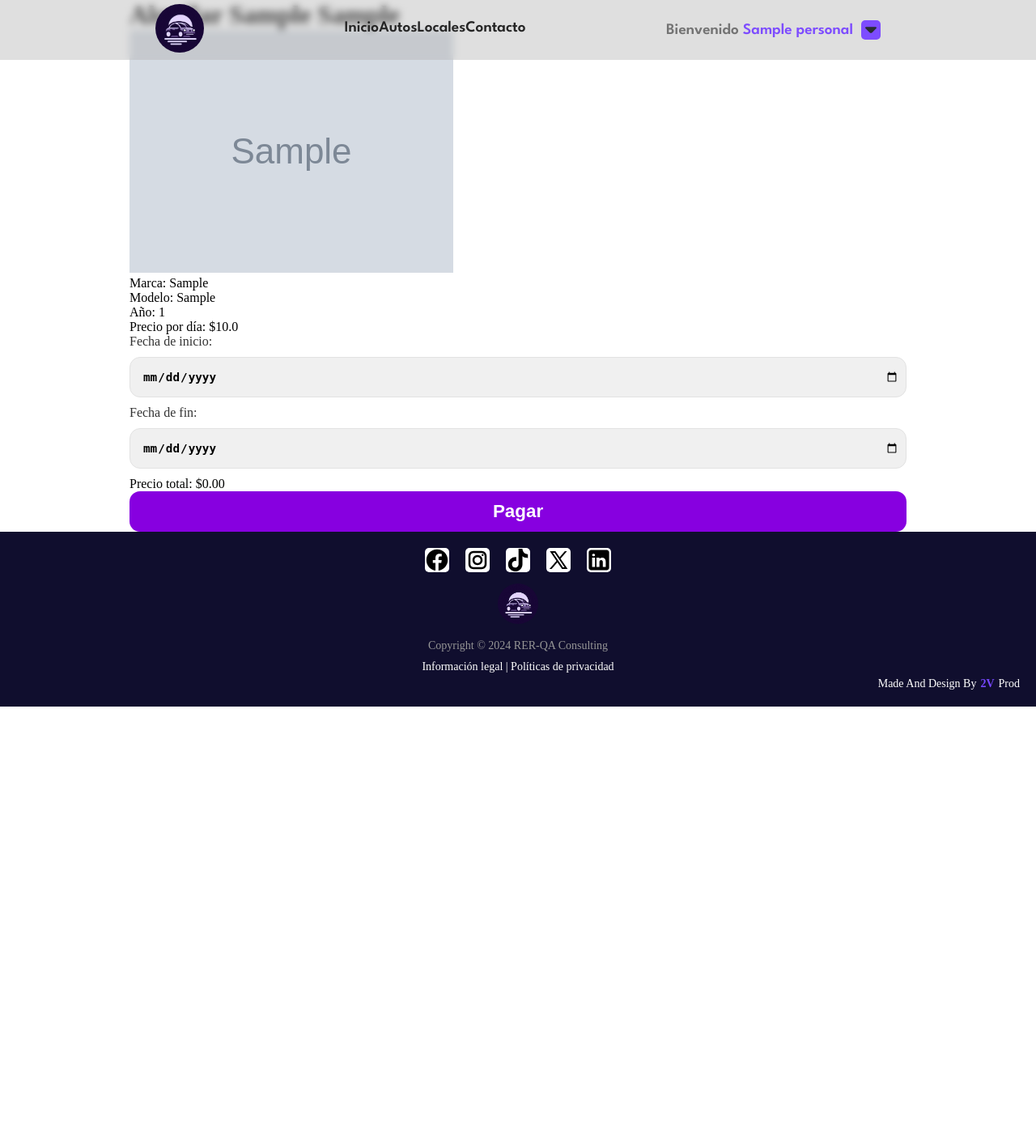
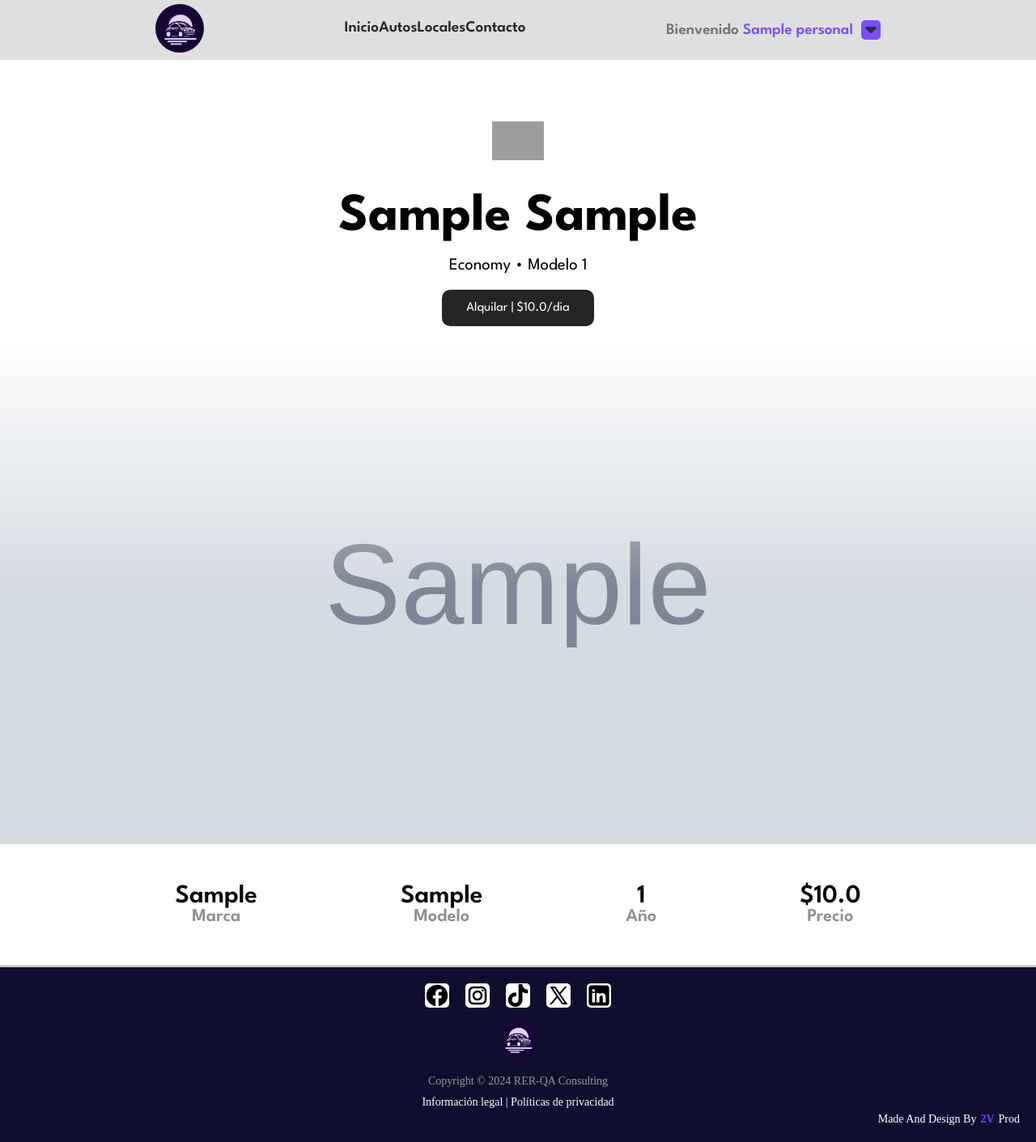
Before and after one commit to ReizoVC/RentalMove-Flask, a Flask app: page /alquilar/1 in a window 1280 px wide. Shown: the whole page at 81% size. Before the commit the page ends 873 px from the top, so only its background shows below. Run offline with Flask 3, Linux system fonts and the light colour scheme; a user stored in the database is signed in; tables that the repository leaves empty hold one stand-in row (values such as "Sample post"); grey boxes marked "Sample" are stand-in pictures; some libraries are stand-ins or nearby versions; some web fonts are replaced; grey boxes are pictures that could not be loaded.

Commit message:
Rutas y Alquiler-Style

```diff
--- a/static/css/styles.css
+++ b/static/css/styles.css
@@ -810,3 +810,152 @@ form button:hover {
 .btn-alquilar_card-catalogo:hover{
   background-color: #5d38c2;
 }
+
+/* Aluiler Autos Inicio */
+
+.main_alquilar_auto{
+  margin-top: 150px;
+  font-family: "League Spartan", serif;
+  width: 100% !important;
+}
+
+.alquiler_Auto-Logo{
+  width: 64px;
+  margin: 0 0 30px 0;
+}
+
+.topInfo-Rent{
+  width: 100%;
+  display: flex;
+  flex-direction: column;
+  align-items: center;
+  h1{
+      font-size: 4.1rem;
+      margin: 10px 0;
+  }
+  p{
+      font-size: 1.3rem;
+      margin: 10px 0 20px 0;
+  }
+}
+
+.alquiler_Btn{
+  padding: 15px 30px;
+  background-color: #252525;
+  color: #fff;
+  border-radius: 10px;
+}
+
+.autoImage_AlquilerContainer {
+  width: 100%;
+  height: 640px;
+  position: relative;
+  z-index: 2;
+}
+
+.autoImage_AlquilerContainer::before {
+  content: "";
+  position: absolute;
+  top: 0;
+  left: 0;
+  width: 100%;
+  height: 100%;
+  background: linear-gradient(rgb(255, 255, 255) 2.05983%, rgba(255, 255, 255, 0) 50.2621%);
+  z-index: 3;
+}
+
+.autoImage_Alquiler {
+  width: 100%;
+  height: 100%;
+  object-fit: cover;
+  object-position: center;
+  position: relative;
+  z-index: 1;
+}
+
+.carInfo_Alquiler{
+  width: 80%;
+  margin: 0 auto;
+  display: flex;
+  justify-content: space-around;
+  padding: 50px 0;
+  p{
+      display: flex;
+      flex-direction: column;
+      align-items: center;
+      font-size: 2em;
+      font-weight: 600;
+
+  }
+  span{
+      font-size: .7em !important;
+      color: #8f8f8f;
+  }
+}
+
+dialog{
+
+  justify-content: center;
+  align-items: center;
+  flex-direction: column;
+  height: 100vh;
+  width: 100vw;
+  margin: 0;
+  border: none;
+  background-color: rgba(102, 102, 102, 0.5);
+  backdrop-filter: blur(5px);
+  position: fixed;
+  top: 0;
+  font-family: "League Spartan", sans-serif;
+  z-index: 99;
+}
+
+.modal-content{
+  background-color: #fff;
+  padding: 30px;
+  border-radius: 10px;
+  width: 40%;
+  position: relative;
+  h4{
+      font-size: 2em;
+  }
+  form{
+      display: flex;
+      flex-direction: column;
+      width: 90%;
+      margin: 30px auto;
+      gap: 15px;
+      font-size: 1.3em;
+      font-weight: 600;
+  }
+  input{
+      padding: 10px;
+      font-size: 1em;
+  }
+}
+
+.modal-btn_alquiler{
+  color: #fff;
+  background-color: #000;
+  border: none;
+  border-radius: 10px;
+  font-size: 1em;
+  font-weight: 600;
+}
+
+.modal-btn_alquiler:hover{
+  background-color: #3f3f3f !important;
+  transition: .5s;
+}
+
+.modal-close {
+  position: absolute;
+  top: 10px;
+  right: 10px;
+  background: none;
+  border: none;
+  font-size: 24px;
+  cursor: pointer;
+}
+
+/* Aluiler Autos Fin */
--- /dev/null
+++ b/static/js/alquiler.js
@@ -0,0 +1,38 @@
+document.addEventListener('DOMContentLoaded', function() {
+    const form = document.querySelector('form[data-precio-dia]');
+    const fechaInicioInput = document.getElementById('fecha_inicio');
+    const fechaFinInput = document.getElementById('fecha_fin');
+    const precioTotalSpan = document.getElementById('precio_total');
+    const precioPorDia = parseFloat(form.getAttribute('data-precio-dia'));
+
+    function calcularPrecioTotal() {
+        const fechaInicio = new Date(fechaInicioInput.value);
+        const fechaFin = new Date(fechaFinInput.value);
+        if (fechaInicio && fechaFin && fechaFin > fechaInicio) {
+            const dias = (fechaFin - fechaInicio) / (1000 * 60 * 60 * 24);
+            const precioTotal = dias * precioPorDia;
+            precioTotalSpan.textContent = precioTotal.toFixed(2);
+        } else {
+            precioTotalSpan.textContent = '0.00';
+        }
+    }
+
+    fechaInicioInput.addEventListener('change', calcularPrecioTotal);
+    fechaFinInput.addEventListener('change', calcularPrecioTotal);
+});
+
+
+
+const btnAbrirAlquiler = document.getElementById('openModal')
+const btnCerrarAlquiler = document.getElementById('closeModal')
+
+const modalAlquiler = document.getElementById('alquilar-Modal')
+
+btnAbrirAlquiler.addEventListener('click', function(event) {
+    event.preventDefault();
+    modalAlquiler.style.display = 'flex';
+});
+
+btnCerrarAlquiler.addEventListener('click', () => {
+    modalAlquiler.style.display = 'none';
+});
--- a/templates/inners/alquilar_auto.html
+++ b/templates/inners/alquilar_auto.html
@@ -4,14 +4,28 @@
 
 {% block body %}
 <main class="main_alquilar_auto">
-    <h1>Alquilar {{ auto.marca }} {{ auto.modelo }}</h1>
-    <img src="{{ url_for('static', filename=auto.imagen.replace('static/', '').replace('\\', '/')) }}" alt="{{ auto.modelo }}">
-    <p>Marca: {{ auto.marca }}</p>
-    <p>Modelo: {{ auto.modelo }}</p>
-    <p>Año: {{ auto.año }}</p>
-    <p>Precio por día: ${{ auto.precio_dia }}</p>
-
-    <form method="POST" data-precio-dia="{{ auto.precio_dia }}">
+    <div class="topInfo-Rent">
+        <img src="{{ url_for('static', filename='images/catalogo/logosMarca/' ~ auto.marca ~ 'Logo.webp') }}" alt="{{ auto.modelo }} Logo" class="alquiler_Auto-Logo">
+        <h1>{{ auto.marca }} {{ auto.modelo }}</h1>
+        <p> Economy • Modelo {{ auto.año }}</p>
+        <a href="" class="alquiler_Btn" id="openModal">Alquilar | ${{ auto.precio_dia }}/dia</a>
+    </div>
+    <div class="autoImage_AlquilerContainer">
+        <img src="{{ url_for('static', filename=auto.imagen.replace('static/', '').replace('\\', '/')) }}" alt="{{ auto.modelo }}" class="autoImage_Alquiler">
+    </div>
+    <div class="carInfo_Alquiler">
+        <p>{{ auto.marca }} <span>Marca</span> </p>
+        <p>{{ auto.modelo }} <span>Modelo</span> </p>
+        <p>{{ auto.año }} <span>Año</span> </p>
+        <p>${{ auto.precio_dia }} <span>Precio</span> </p>
+    </div>
+    <hr>
+    <!-- Modal Structure -->
+    <dialog id="alquilar-Modal">
+        <div class="modal-content">
+            <button class="modal-close" id="closeModal">&times;</button>
+            <h4>Alquilar Auto</h4>
+            <form method="POST" data-precio-dia="50.0">
                 <label for="fecha_inicio">Fecha de inicio:</label>
                 <input type="date" id="fecha_inicio" name="fecha_inicio" required>
 
@@ -20,32 +34,11 @@
 
                 <p>Precio total: $<span id="precio_total">0.00</span></p>
 
-        <button type="submit">Pagar</button>
+                <button type="submit" class="modal-btn_alquiler">Alquilar</button>
             </form>
+        </div>
+    </dialog>
 </main>
 
-<script>
-document.addEventListener('DOMContentLoaded', function() {
-    const form = document.querySelector('form[data-precio-dia]');
-    const fechaInicioInput = document.getElementById('fecha_inicio');
-    const fechaFinInput = document.getElementById('fecha_fin');
-    const precioTotalSpan = document.getElementById('precio_total');
-    const precioPorDia = parseFloat(form.getAttribute('data-precio-dia'));
-
-    function calcularPrecioTotal() {
-        const fechaInicio = new Date(fechaInicioInput.value);
-        const fechaFin = new Date(fechaFinInput.value);
-        if (fechaInicio && fechaFin && fechaFin > fechaInicio) {
-            const dias = (fechaFin - fechaInicio) / (1000 * 60 * 60 * 24);
-            const precioTotal = dias * precioPorDia;
-            precioTotalSpan.textContent = precioTotal.toFixed(2);
-        } else {
-            precioTotalSpan.textContent = '0.00';
-        }
-    }
-
-    fechaInicioInput.addEventListener('change', calcularPrecioTotal);
-    fechaFinInput.addEventListener('change', calcularPrecioTotal);
-});
-</script>
+<script src="{{ url_for('static', filename='js/alquiler.js') }}"></script>
 {% endblock %}
--- a/templates/pages/catalogo.html
+++ b/templates/pages/catalogo.html
@@ -25,7 +25,7 @@
         <img class="card_img-catalogo" src="{{ url_for('static', filename=auto.imagen.replace('static/', '').replace('\\', '/')) }}" alt="{{ auto.modelo }}">
         <div class="card_info-catalogo">
             <div class="card_info-catalogo_top">
-                <img src="{{ url_for('static', filename='images/logosMarca/' ~ auto.marca ~ 'Logo.webp') }}" alt="{{ auto.marca }}" class="card_marca-logo_catalogo">
+                <img src="{{ url_for('static', filename='images/catalogo/logosMarca/' ~ auto.marca ~ 'Logo.webp') }}" alt="{{ auto.marca }}" class="card_marca-logo_catalogo">
                 <div>
                     <h2>{{ auto.marca }} {{ auto.modelo }}</h2>
                     <p>{{ auto.año }} <span>• {{ auto.placa }}</span></p>
--- a/templates/partials/_footer.html
+++ b/templates/partials/_footer.html
@@ -1,10 +1,10 @@
 <footer>
     <div class="footer-icons">
-        <a href="#"><img src="{{url_for('static', filename='svg/facebook.svg')}}" alt="Facebook"></a>
-        <a href="#"><img src="{{url_for('static', filename='svg/instagram.svg')}}" alt="Instagram"></a>
-        <a href="#"><img src="{{url_for('static', filename='svg/tiktok.svg')}}" alt="TikTok"></a>
-        <a href="#"><img src="{{url_for('static', filename='svg/x.svg')}}" alt="X"></a>
-        <a href="#"><img src="{{url_for('static', filename='svg/linkedIn.svg')}}" alt="LinkedIn"></a>
+        <a href="#"><img src="{{url_for('static', filename='svg/footer/facebook.svg')}}" alt="Facebook"></a>
+        <a href="#"><img src="{{url_for('static', filename='svg/footer/instagram.svg')}}" alt="Instagram"></a>
+        <a href="#"><img src="{{url_for('static', filename='svg/footer/tiktok.svg')}}" alt="TikTok"></a>
+        <a href="#"><img src="{{url_for('static', filename='svg/footer/x.svg')}}" alt="X"></a>
+        <a href="#"><img src="{{url_for('static', filename='svg/footer/linkedIn.svg')}}" alt="LinkedIn"></a>
     </div>
     <div class="footer-logo">
         <img src="{{url_for('static', filename='images/logo.png')}}" alt="Car Logo" class="carLogo">
```
Also changed, not shown: static/images/catalogo/logosMarca/bmwLogo.webp (renamed from static/images/logosMarca/bmwLogo.webp), static/images/catalogo/logosMarca/fiatLogo.webp (renamed from static/images/logosMarca/fiatLogo.webp), static/images/catalogo/logosMarca/hondaLogo.webp (renamed from static/images/logosMarca/hondaLogo.webp), static/images/catalogo/logosMarca/mercedes-benzLogo.webp (renamed from static/images/logosMarca/mercedes-benzLogo.webp), static/images/catalogo/logosMarca/subaruLogo.webp (renamed from static/images/logosMarca/subaruLogo.webp), static/images/catalogo/logosMarca/toyotaLogo.webp (renamed from static/images/logosMarca/toyotaLogo.webp), static/svg/footer/facebook.svg (renamed from static/svg/facebook.svg), static/svg/footer/instagram.svg (renamed from static/svg/instagram.svg), static/svg/footer/linkedin.svg (renamed from static/svg/linkedin.svg), static/svg/footer/tiktok.svg (renamed from static/svg/tiktok.svg), static/svg/footer/x.svg (renamed from static/svg/x.svg). Lines whose indentation alone changed are shown as unchanged.
